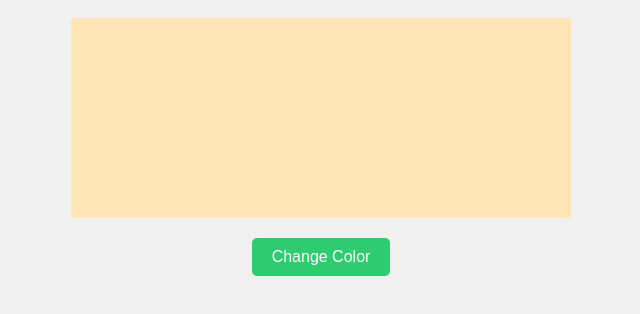
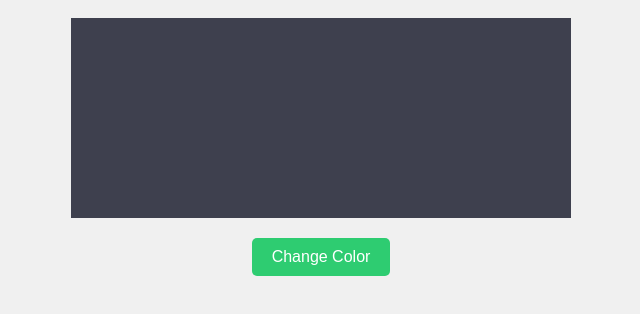
Before and after one commit to bashkeed/colorChanger, a plain HTML site: page index.html in a window 1280 px wide. Both pictures are taken after a click on the button "Change Color". Shown: the part 318-632 px from the top of the page, without its empty margins (319-959 px from the left). Drawn offline with Linux system fonts and the light colour scheme.

Commit message:
initial Commit

```diff
--- a/script.js
+++ b/script.js
@@ -0,0 +1,19 @@
+document.addEventListener('DOMContentLoaded', () => {
+    const colorBox = document.getElementById('color-box');
+    const changeColorBtn = document.getElementById('change-color-btn');
+
+    function getRandomColor() {
+        const letters = '0123456789ABCDEF';
+        let color = '#';
+        for (let i = 0; i < 6; i++) {
+            color += letters[Math.floor(Math.random() * 16)];
+        }
+        return color;
+    }
+
+
+    changeColorBtn.addEventListener('click', () => {
+        const newColor = getRandomColor();
+        colorBox.style.backgroundColor = newColor;
+    });
+});
--- a/style.css
+++ b/style.css
@@ -8,7 +8,7 @@ body {
     background-color: #f0f0f0;
 }
 
-.container {
+.container{
     text-align: center;
     margin-top: 50px;
 }
@@ -30,12 +30,8 @@ body {
     border-radius: 5px;
 }
 
-#change-color-btn:hover{
-    transform: scale(1.3);
 
-}
 
 #change-color-btn:hover {
     background-color: #cf135e
-
 }
```
